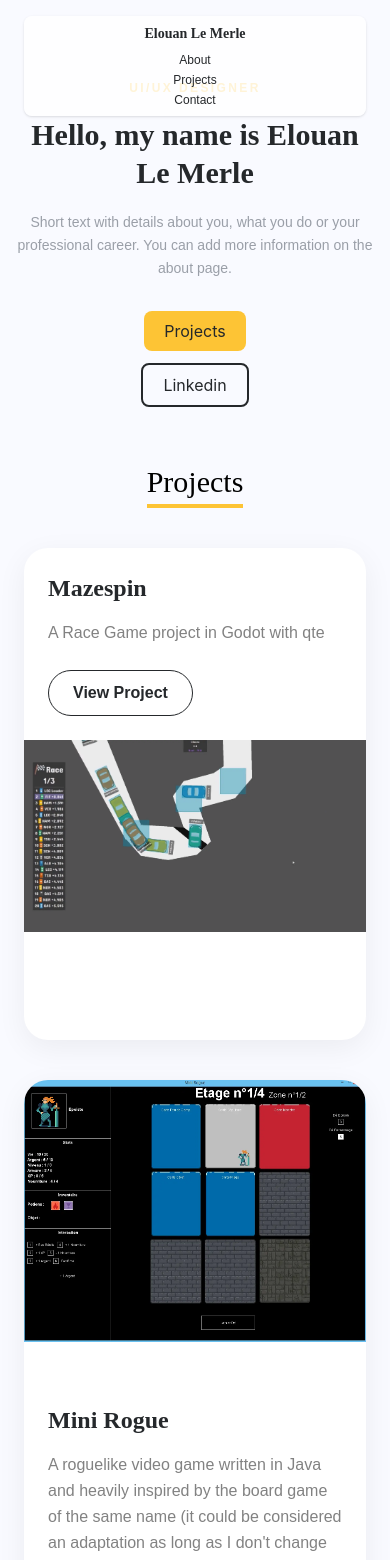
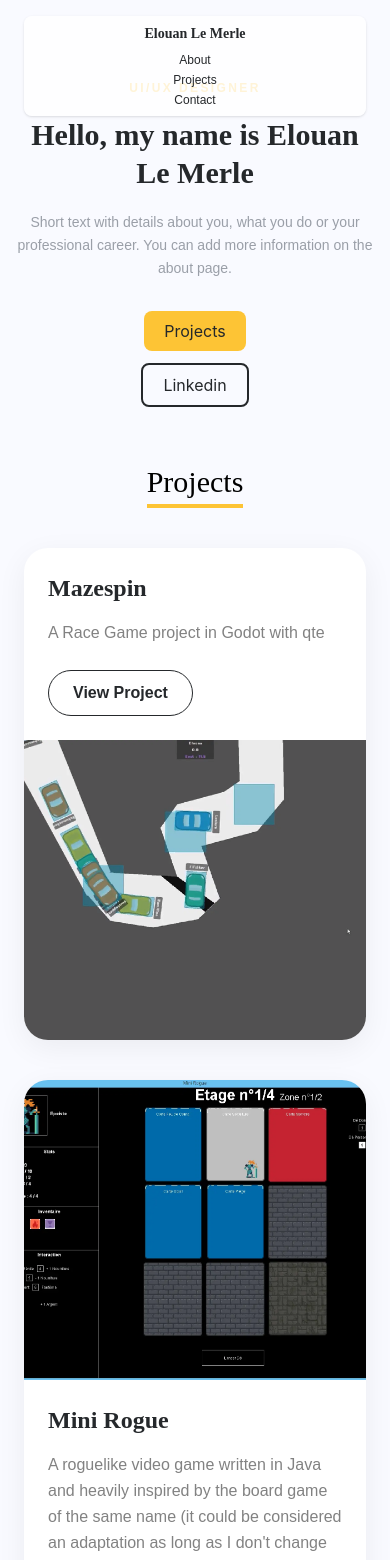
Before and after one commit to FiFolker/portfolio_inge1, a React (Vite) app: page / in a window 390 px wide. Shown: the top 1560 px of the page. Built offline with nearby package versions, Linux system fonts and the light colour scheme.

Commit message:
Polish du responsive des items de projects

```diff
--- a/src/components/ProjectItem.jsx
+++ b/src/components/ProjectItem.jsx
@@ -1,19 +1,19 @@
 export const ProjectItem = ({ imageFirst=false ,title, description, image, link }) => {
     return (
-        <div className="bg-bg-white rounded-3xl overflow-hidden flex flex-col md:flex-row w-full max-w-5xl shadow-[0_8px_30px_rgb(0,0,0,0.06)] mx-auto">
+        <div className="bg-bg-white rounded-3xl overflow-hidden flex flex-col md:flex-row w-full max-w-5xl shadow-[0_8px_30px_rgb(0,0,0,0.06)] mx-auto md:h-[524px]">
 
 
             {imageFirst &&
-                <div className="w-full md:w-1/2 min-h-[300px] md:min-h-full">
+                <div className="w-full md:w-1/2 h-[300px] md:h-full">
                 <img
                 src={image}
                 alt={`Aperçu du projet ${title}`}
-                className="w-full h-full object-cover"
+                className="w-full h-full object-cover object-top"
                 />
                 </div>
             }
 
-            <div className="w-full md:w-1/2 p-6 sm:p-10 md:p-14 lg:p-16 flex flex-col justify-center">
+            <div className="w-full md:w-1/2 p-6 sm:p-10 md:p-14 lg:p-16 flex flex-col justify-center md:h-full">
                 <h3 className="font-playfair text-font-high-emphasis text-2xl sm:text-3xl md:text-4xl lg:text-5xl font-bold mb-4 sm:mb-6">
                     {title}
                 </h3>
@@ -32,11 +32,11 @@ export const ProjectItem = ({ imageFirst=false ,title, description, image, link
             </div>
 
             {!imageFirst &&
-                <div className="w-full md:w-1/2 min-h-[300px] md:min-h-full">
+                <div className="w-full md:w-1/2 h-[300px] md:h-full">
                     <img
                         src={image}
                         alt={`Aperçu du projet ${title}`}
-                        className="w-full h-full object-cover"
+                        className="w-full h-full object-cover object-bottom"
                     />
                 </div>
             }
```
